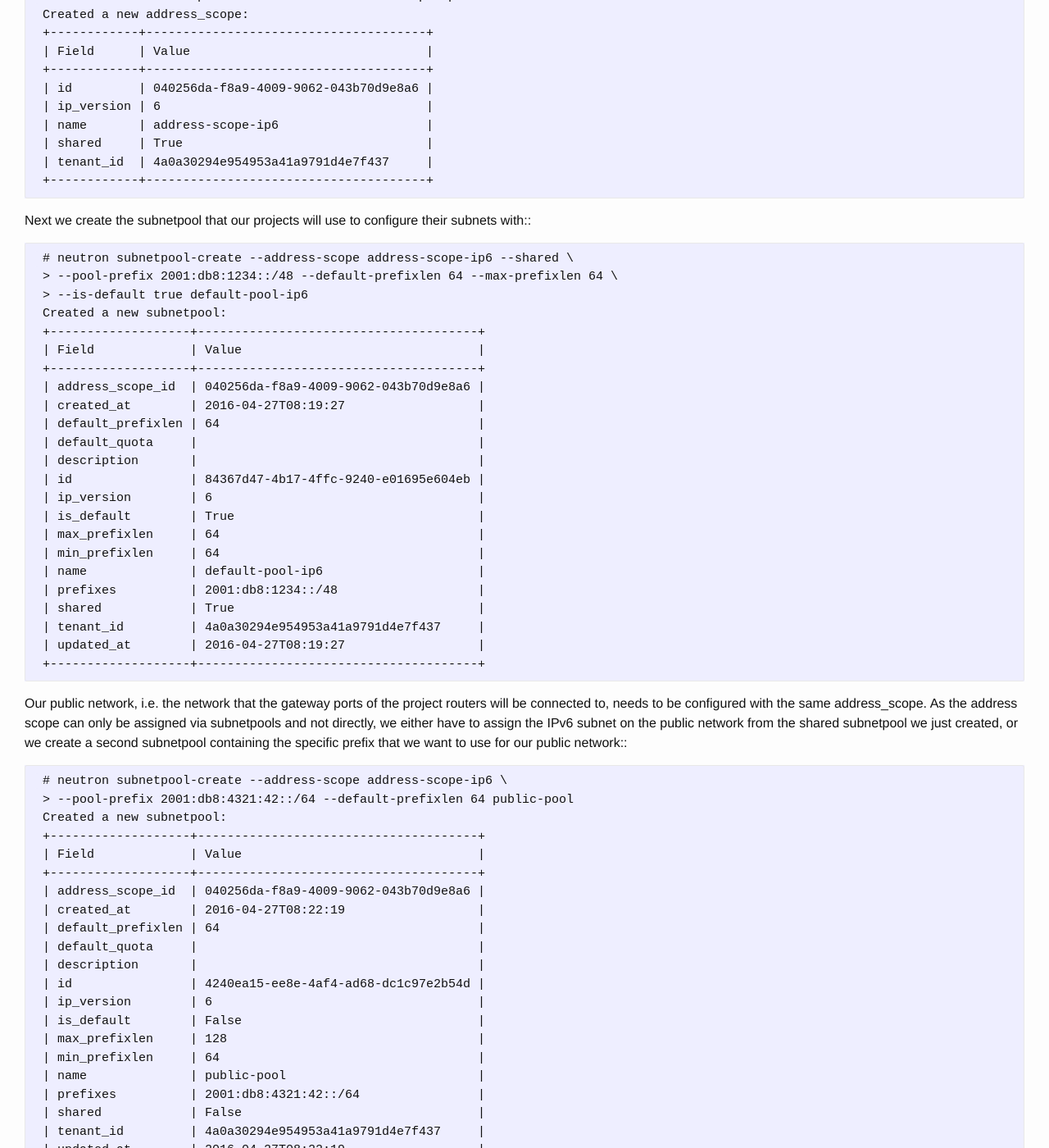
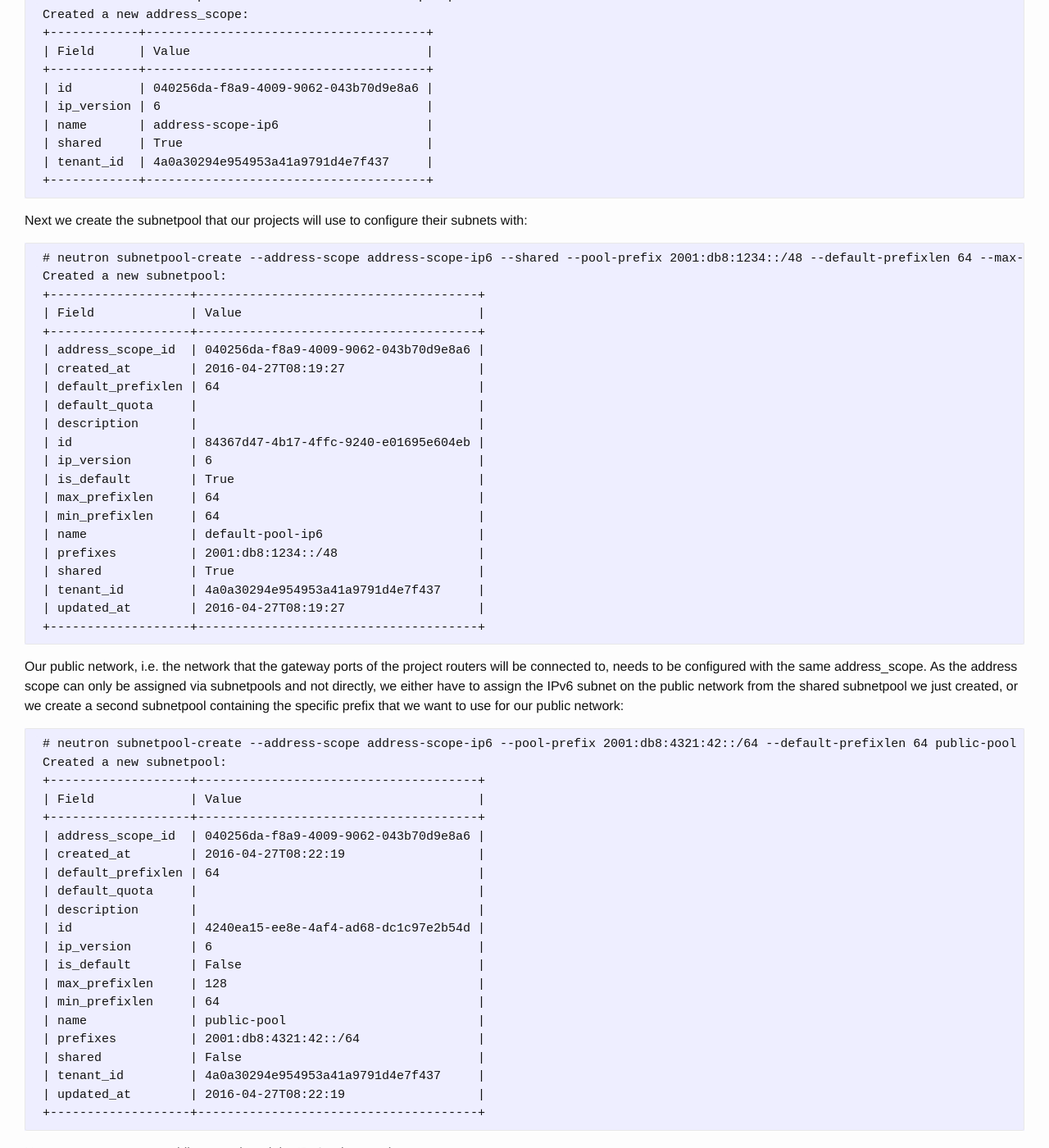
Before and after one commit to cloudbau/cloudbau.github.io, a Jekyll site: the page built from _posts/2016-05-06-neutron-ipv6.markdown, in a window 1280 px wide and 1400 px high, scrolled down 1838 px. Shown: the whole window at 82% size. Built offline with Jekyll 4.4.1, drawn with Linux system fonts in a browser that asks for light colours; some of the changed text lies outside the part shown.

Commit message:
Fix some spelling and try to get better formatting

````diff
--- a/_posts/2016-05-06-neutron-ipv6.markdown
+++ b/_posts/2016-05-06-neutron-ipv6.markdown
@@ -106,7 +106,7 @@
 
 So let us take a look at how to configure your OpenStack cluster to utilize dynamic
 routing. We start by setting up an address-scope that will be used by the BGP agent in order
-to select the set of prefixes to be announced within the BGP sessions::
+to select the set of prefixes to be announced within the BGP sessions:
 
 ```
  # neutron address-scope-create --shared address-scope-ip6 6
@@ -156,11 +154,10 @@
 address scope can only be assigned via subnetpools and not directly, we either have
 to assign the IPv6 subnet on the public network from the shared subnetpool we just
 created, or we create a second subnetpool containing the specific prefix that we
-want to use for our public network::
+want to use for our public network:
 
 ```
- # neutron subnetpool-create --address-scope address-scope-ip6 \
- > --pool-prefix 2001:db8:4321:42::/64 --default-prefixlen 64 public-pool
+ # neutron subnetpool-create --address-scope address-scope-ip6 --pool-prefix 2001:db8:4321:42::/64 --default-prefixlen 64 public-pool
  Created a new subnetpool:
  +-------------------+--------------------------------------+
  | Field             | Value                                |
@@ -183,7 +180,7 @@
  +-------------------+--------------------------------------+
 ```
 
-Now we can create our public network and the IPv6 subnet on it::
+Now we can create our public network and the IPv6 subnet on it:
 
 ```
  # neutron net-create --provider:network_type flat --provider:physical_network external --router:external=True public
@@ -214,7 +211,7 @@
 ```
 
 Verify that the address_scope for IPv6 indeed got set for this network via creating the subnet from the
-proper subnetpool::
+proper subnetpool:
 
 ```
  # neutron net-show public
@@ -248,7 +245,7 @@
 View from the other side
 ------------------------
 
-We have now prepared everything on the admin side of things, so let our user start to configure their networking::
+We have now prepared everything on the admin side of things, so let our user start to configure their networking:
 
 ```
  $ neutron net-create pronet
@@ -276,7 +273,7 @@
  +-------------------------+--------------------------------------+
 ```
 
-In order to add some IPv6 prefix, simply request one from the default pool::
+In order to add some IPv6 prefix, simply request one from the default pool:
 
 ```
  $ neutron subnet-create --name subnet6 --ip_version 6 --use-default-subnetpool --ipv6-address-mode slaac --ipv6-ra-mode slaac pronet
@@ -305,7 +302,7 @@
 ```
 
 We want outside connectivity, so we create a router, add an interface into our project net and set the gateway to be
-the public network::
+the public network:
 
 ```
  $ neutron router-create router1
@@ -330,7 +327,7 @@
  Set gateway for router router1
 ```
 
-Finally we boot an instance and verify that it gets an IPv6 address assigned::
+Finally we boot an instance and verify that it gets an IPv6 address assigned:
 
 ```
  $ nova boot --flavor 1 --image cirros vm1
@@ -353,7 +350,7 @@
 ## Getting into advertising
 
 Up to this point most of the things we have done have been pretty standard, so let's
-get to the interesting stuff now. First we have to update our ``neutron.conf`` a bit::
+get to the interesting stuff now. First we have to update our ``neutron.conf`` a bit:
 
 ```
   [DEFAULT]
@@ -367,7 +364,7 @@
 You need to restart your ``neutron-server`` process(es) in order activate the plugin.
 Now we can create our first BGP speaker. We set the IP version to 6, select some
 private ASN that we can use for our POC and disable advertising floating IPs, as we
-do not have these for IPv6 anyway::
+do not have these for IPv6 anyway:
 
 ```
   # neutron bgp-speaker-create --ip-version 6 --local-as 65001 --advertise-floating-ip-host-routes false bgp1
@@ -389,7 +386,7 @@
 
 We add our public network to this speaker, indicating that we want to advertise all those
 tenant networks here, which have a router with the public network as gateway. We also
-verify that our tenant network gets listed for advertisement::
+verify that our tenant network gets listed for advertisement:
 
 ```
   # neutron bgp-speaker-network-add bgp1 public
@@ -403,7 +400,7 @@
 ```
 
 Assume our external router has the address 2001:db8:4321:e0::1, we configure it as
-BGP peer and add it to our BGP speaker::
+BGP peer and add it to our BGP speaker:
 
 ```
   # neutron bgp-peer-create --peer-ip 2001:db8:4321:e0::1 --remote-as 65001 bgp-peer1
@@ -426,14 +423,14 @@
 
 So all that it left now is to setup the agent that will start the BGP session and
 advertise the prefixes to the outside world. On the network node, install the
-necessary packages, e.g. for Ubuntu Xenial::
+necessary packages, e.g. for Ubuntu Xenial:
 
 ```
-  # apt install neutron-bgp-dragent python-ryu
+# apt install neutron-bgp-dragent python-ryu
 ```
 
 This will also add a configuration file at ``/etc/neutron/bgp_dragent.ini`` which
-needs some tuning::
+needs some tuning:
 
 ```
   [BGP]
@@ -446,7 +443,7 @@
 ```
 
 Again you will have to restart the agent in order for it to pick up the new
-configuration. If all goes well, the agent should register itself in your setup::
+configuration. If all goes well, the agent should register itself in your setup:
 
 ```
   # neutron agent-list
@@ -461,7 +458,7 @@
 ```
 
 As the final step, use the agent id from above and tell the agent that it
-should host our BGP speaker::
+should host our BGP speaker:
 
   # neutron bgp-dragent-speaker-add 68d6e83c-db04-4711-b031-44cf3fb51bb7 bgp1
   Associated BGP speaker bgp1 to the Dynamic Routing agent.
@@ -472,7 +469,7 @@
 
 Of course you will want to verify that everything works fine on your external router, too.
 So in our case we have a system running [BIRD](http://bird.network.cz/), which
-we configure to be the remote end of the BGP session like this::
+we configure to be the remote end of the BGP session like this:
 
 ```
   protocol bgp {
@@ -481,7 +478,7 @@
   }
 ```
 
-Verify that the session gets established and our prefix is seen as expected::
+Verify that the session gets established and our prefix is seen as expected:
 
 ```
   bird> show proto bgp1
@@ -491,7 +488,7 @@
   2001:db8:1234:1::/64 via 2001:db8:4321:2::5 on ens3 [bgp1 12:06:50 from 2001:db8:4321:e0::42] * (100/0) [i]
 ```
 
-As extra bonus, verify that the instance we created earlier is reachable from our router::
+As extra bonus, verify that the instance we created earlier is reachable from our router:
 
 ```
   router01:~$ ping6 -c3  2001:db8:1234:1:f816:3eff:fecd:6bf4
````
Also changed, not shown: other parts of _posts/2016-05-06-neutron-ipv6.markdown (+4 -6 lines).
